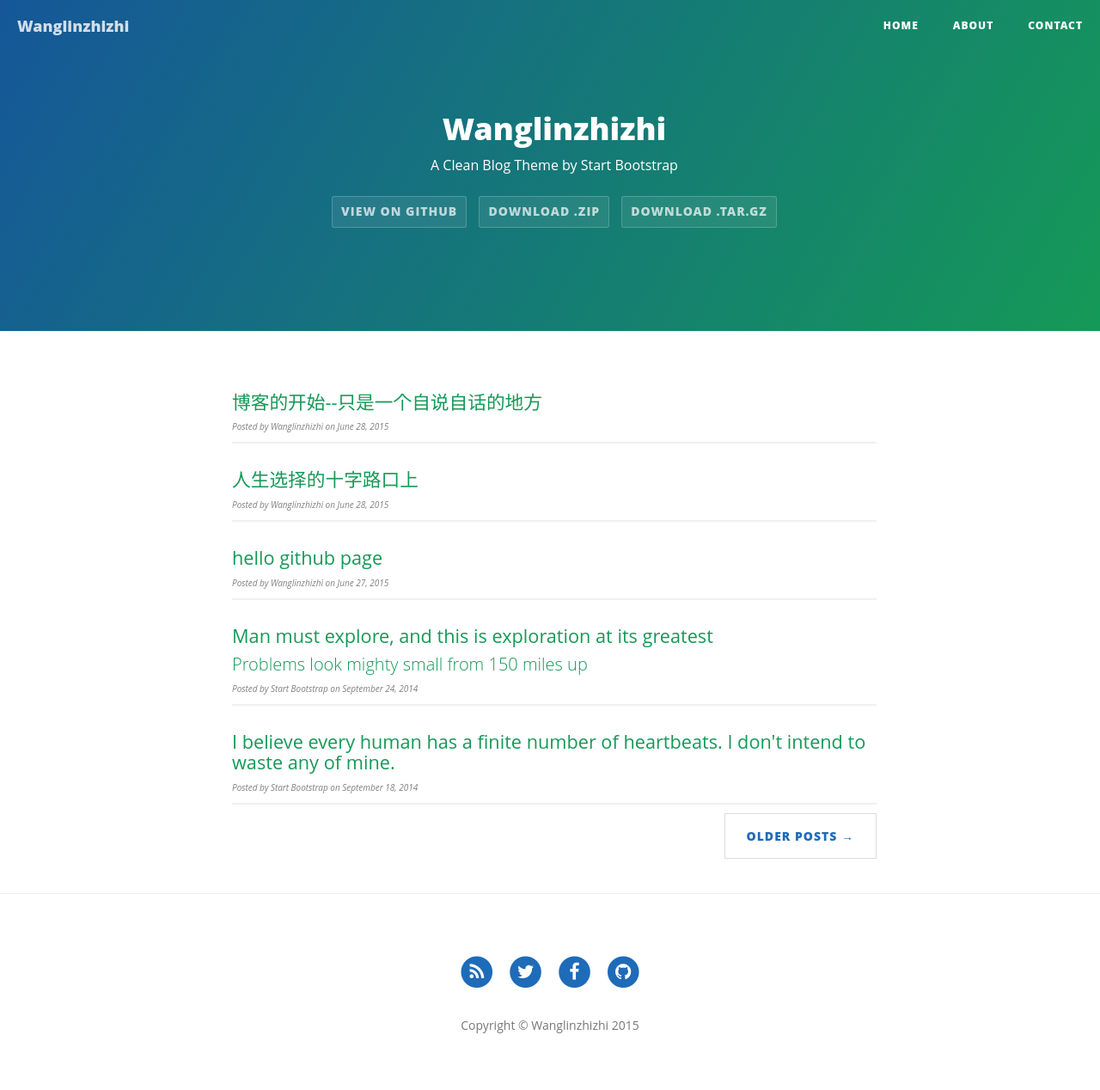
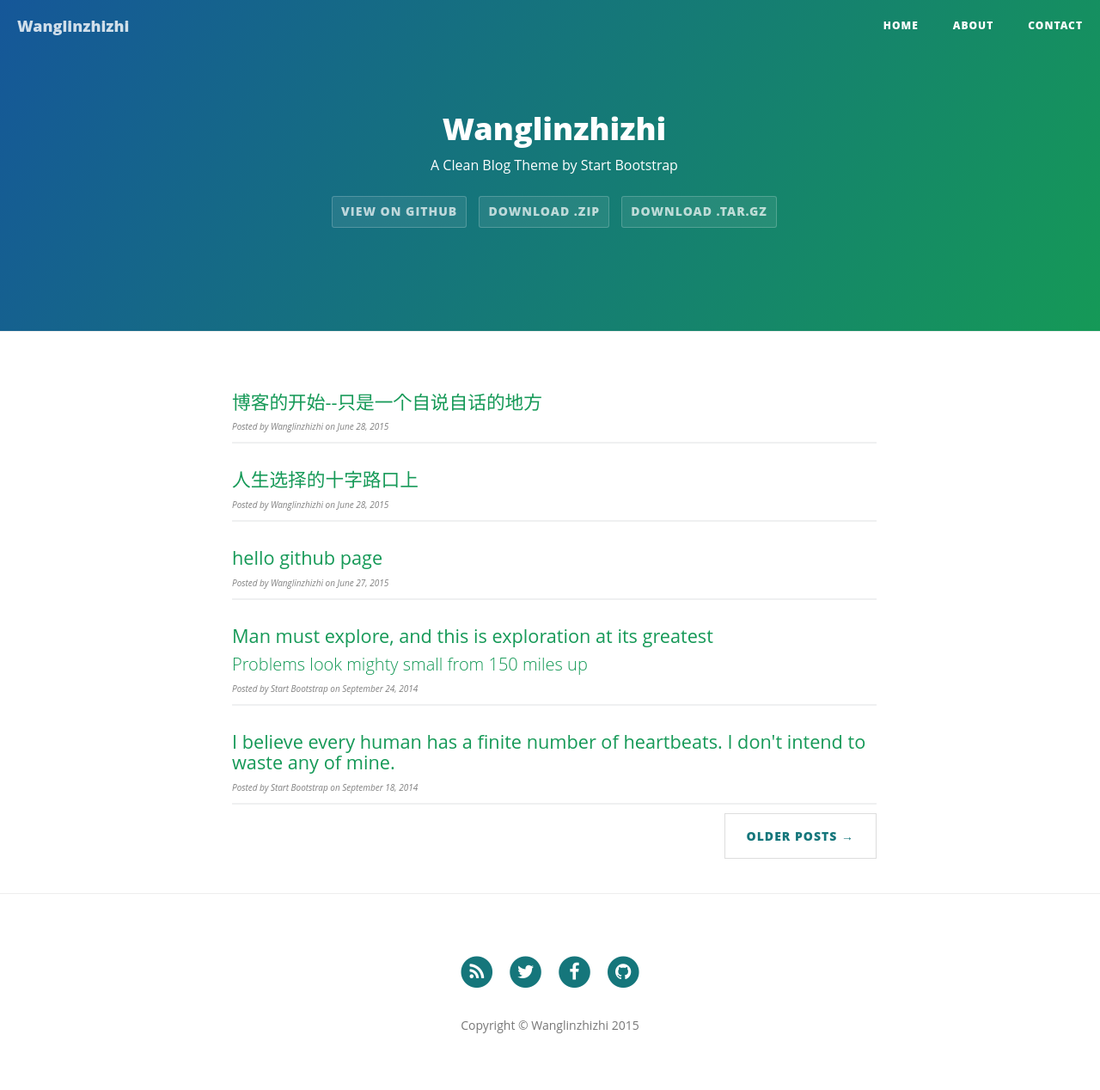
Before and after one commit to wagnlinzh/jekyll_demo, a Jekyll site: the page built from index.html, in a window 1280 px wide. Shown: the whole page at 86% size. Built offline with Jekyll 4.4.1, drawn with Linux system fonts in a browser that asks for light colours; nearby versions of some CDN libraries; the list of posts is cut into pages by our own code.

Commit message:
color changes
06/28

```diff
--- a/css/stylesheet.css
+++ b/css/stylesheet.css
@@ -10,7 +10,7 @@ body {
   color: #606c71; }
 
 a {
-  color: #1e6bb8;
+  color: #15767B;
   text-decoration: none; }
   a:hover {
     text-decoration: underline; }
```
